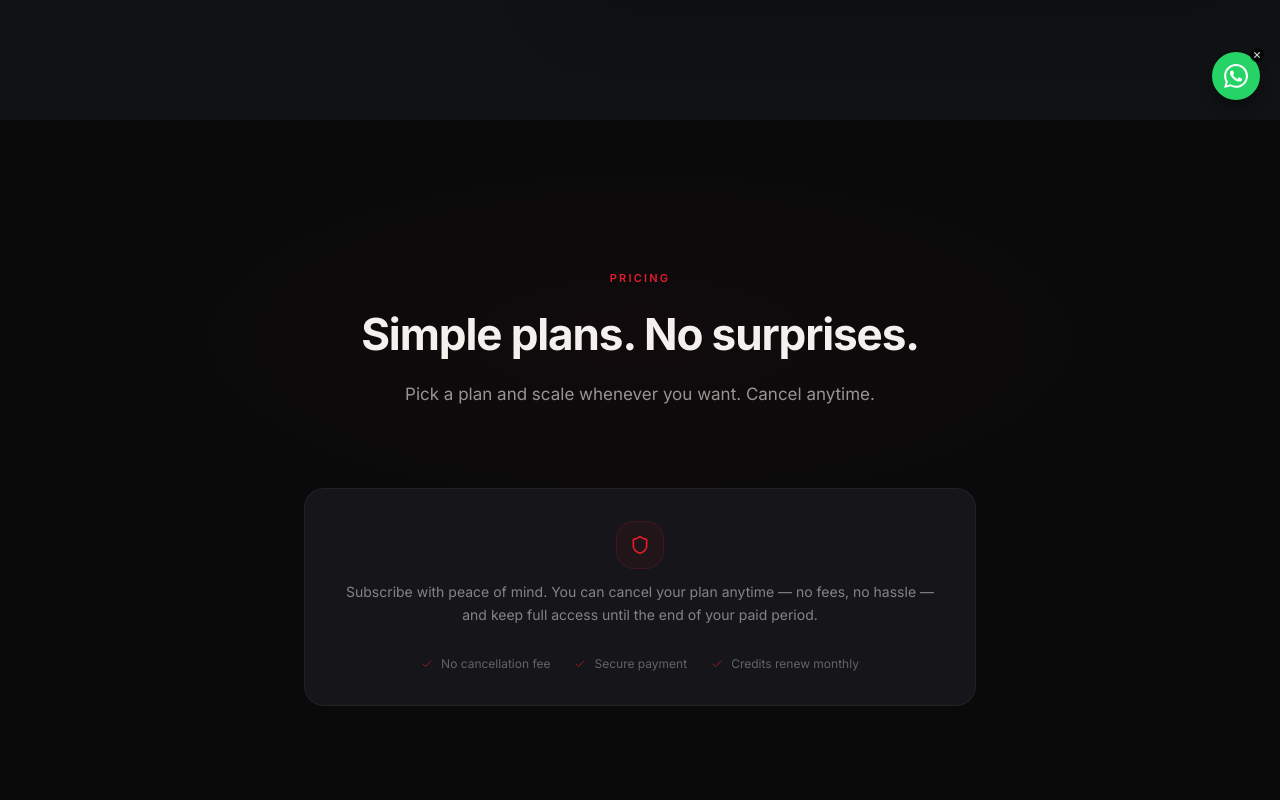
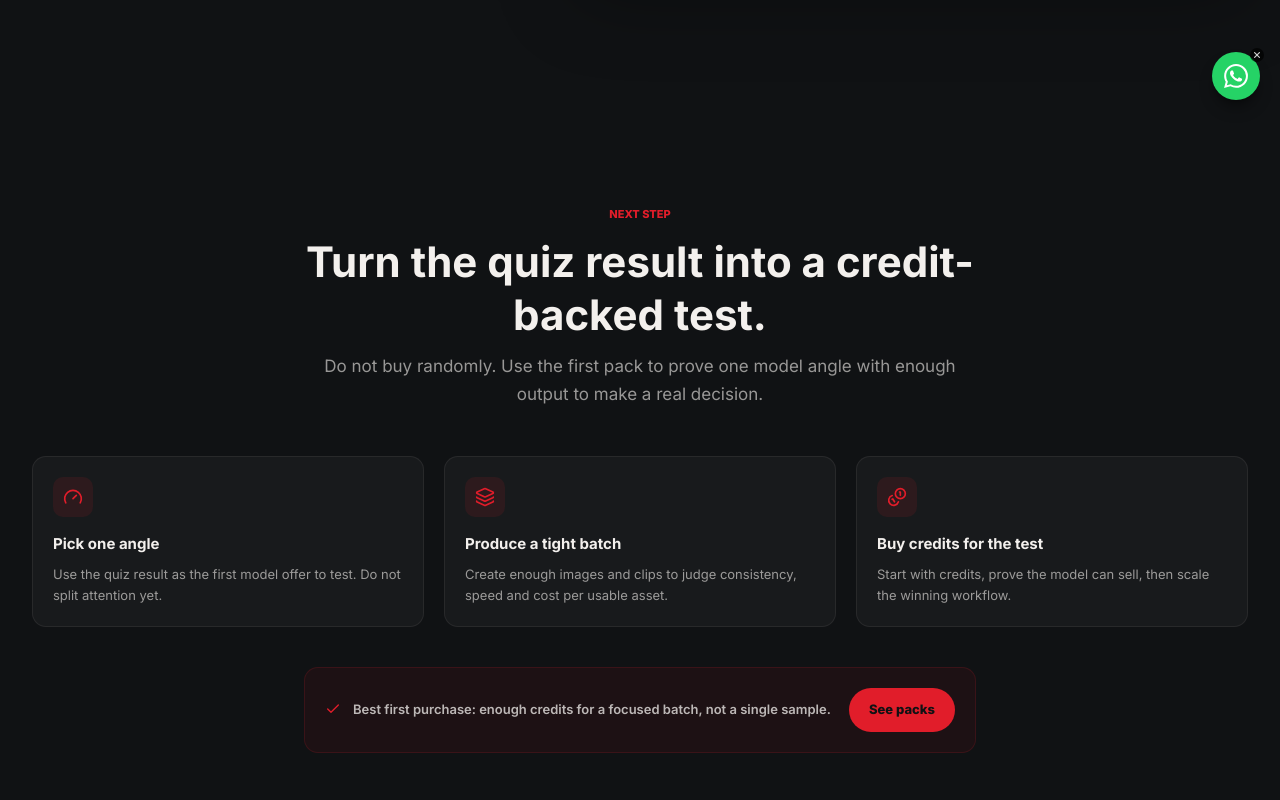
Before and after one commit to Gusdev06/theaimodelab-web, a Next.js app: page /quiz in a window 1280 px wide. Shown: the part 680-1480 px from the top of the page. Built offline with nearby package versions, Linux system fonts and the light colour scheme; no server answers.

Commit message:
Add quiz offer bridge

```diff
--- a/app/(landing)/quiz/page.tsx
+++ b/app/(landing)/quiz/page.tsx
@@ -1,5 +1,6 @@
 import type { Metadata } from "next";
 import { SalesQuiz } from "@/components/landing/sales-quiz";
+import { QuizOfferBridge } from "@/components/landing/quiz-offer-bridge";
 import { Pricing } from "@/components/landing/pricing";
 import { Footer } from "@/components/landing/footer";
 import { SupportButton } from "@/components/editor/SupportButton";
@@ -24,6 +25,7 @@ export default function QuizLandingPage() {
   return (
     <main>
       <SalesQuiz />
+      <QuizOfferBridge />
       <Pricing />
       <Footer />
       <SupportButton />
--- /dev/null
+++ b/components/landing/quiz-offer-bridge.tsx
@@ -0,0 +1,73 @@
+import { Check, Coins, Gauge, Layers } from "lucide-react";
+
+const TEST_STEPS = [
+  {
+    icon: Gauge,
+    title: "Pick one angle",
+    body: "Use the quiz result as the first model offer to test. Do not split attention yet.",
+  },
+  {
+    icon: Layers,
+    title: "Produce a tight batch",
+    body: "Create enough images and clips to judge consistency, speed and cost per usable asset.",
+  },
+  {
+    icon: Coins,
+    title: "Buy credits for the test",
+    body: "Start with credits, prove the model can sell, then scale the winning workflow.",
+  },
+];
+
+export function QuizOfferBridge() {
+  return (
+    <section className="relative bg-[#101214] px-4 py-12 sm:px-8 sm:py-20">
+      <div className="mx-auto max-w-7xl">
+        <div className="mx-auto max-w-2xl text-center">
+          <span className="text-[11px] font-black uppercase text-landing-accent">
+            Next step
+          </span>
+          <h2 className="mt-3 font-sora text-[26px] font-bold leading-tight text-landing-text sm:text-[42px]">
+            Turn the quiz result into a credit-backed test.
+          </h2>
+          <p className="mt-3 text-[14px] leading-relaxed text-landing-text-secondary sm:text-[17px]">
+            Do not buy randomly. Use the first pack to prove one model angle with enough output to make a real decision.
+          </p>
+        </div>
+
+        <div className="mt-8 grid gap-3 sm:mt-12 sm:grid-cols-3 sm:gap-5">
+          {TEST_STEPS.map((step) => (
+            <div
+              key={step.title}
+              className="rounded-xl border border-[#f3f0ed]/[0.07] bg-[#f3f0ed]/[0.035] p-4 sm:p-5"
+            >
+              <div className="flex h-10 w-10 items-center justify-center rounded-lg bg-landing-accent/[0.10] text-landing-accent">
+                <step.icon className="h-5 w-5" />
+              </div>
+              <h3 className="mt-4 font-sora text-[15px] font-bold text-landing-text">
+                {step.title}
+              </h3>
+              <p className="mt-2 text-[13px] leading-relaxed text-landing-text-secondary">
+                {step.body}
+              </p>
+            </div>
+          ))}
+        </div>
+
+        <div className="mx-auto mt-8 flex max-w-2xl flex-col gap-3 rounded-xl border border-landing-accent/15 bg-landing-accent/[0.06] p-4 sm:mt-10 sm:flex-row sm:items-center sm:justify-between sm:p-5">
+          <div className="flex items-start gap-3">
+            <Check className="mt-0.5 h-4 w-4 shrink-0 text-landing-accent" />
+            <p className="text-[13px] font-semibold leading-relaxed text-[#f3f0ed]/75">
+              Best first purchase: enough credits for a focused batch, not a single sample.
+            </p>
+          </div>
+          <a
+            href="#precos"
+            className="landing-btn inline-flex min-h-11 shrink-0 items-center justify-center bg-landing-accent px-5 text-[13px] font-black text-[#101214]"
+          >
+            See packs
+          </a>
+        </div>
+      </div>
+    </section>
+  );
+}
--- a/components/landing/sales-quiz.tsx
+++ b/components/landing/sales-quiz.tsx
@@ -439,7 +439,7 @@ export function SalesQuiz() {
                   {displayName(name)}, your angle is ready
                 </p>
                 <h2 className="mt-2 font-sora text-[24px] font-bold leading-tight text-landing-text sm:text-[32px]">
-                  Where should we send the sales map?
+                  Unlock the sales map.
                 </h2>
                 <p className="mt-2 text-[13px] leading-relaxed text-landing-text-secondary sm:text-[14px]">
                   The next screen shows the offer, proof angle and credit test to run first.
```
